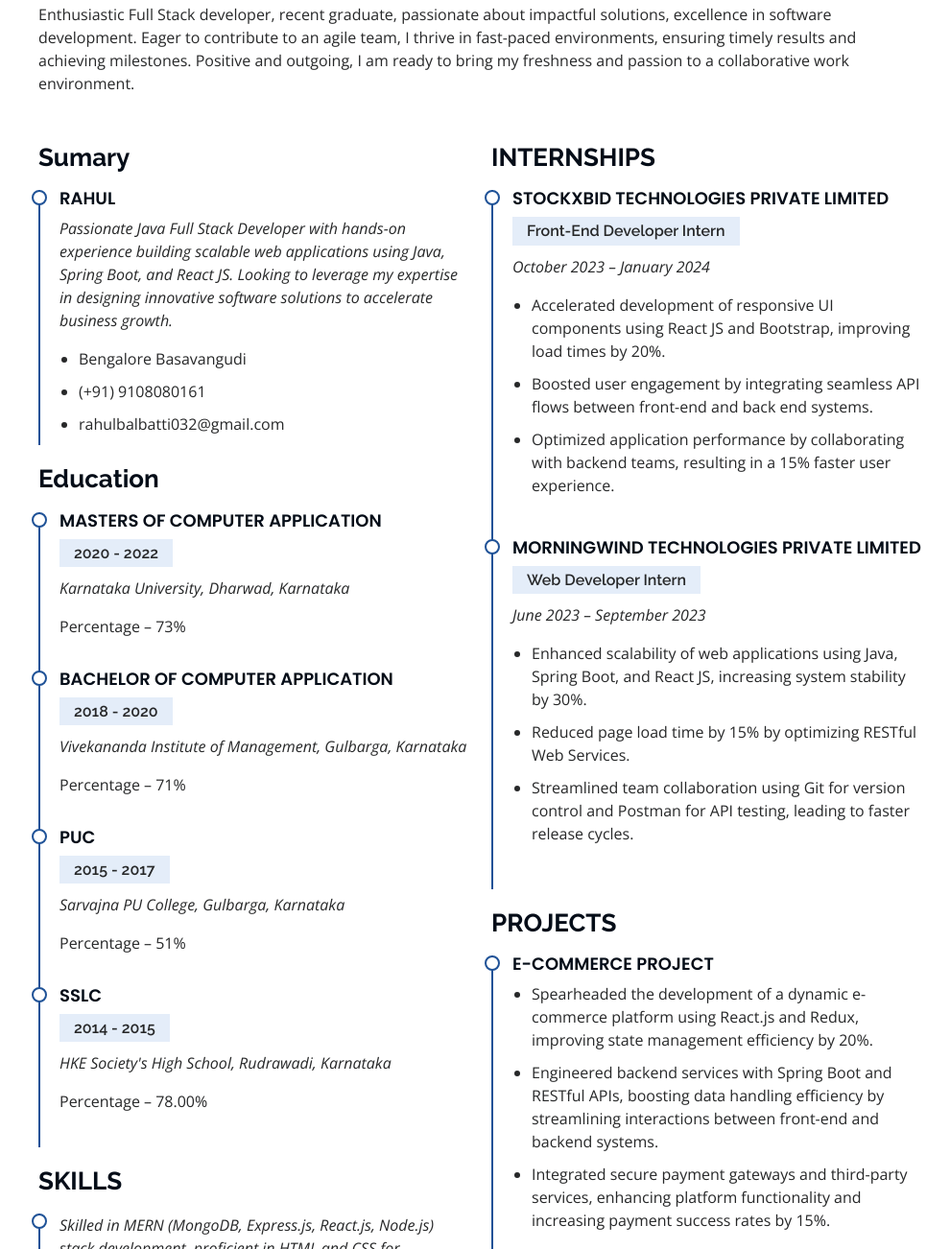
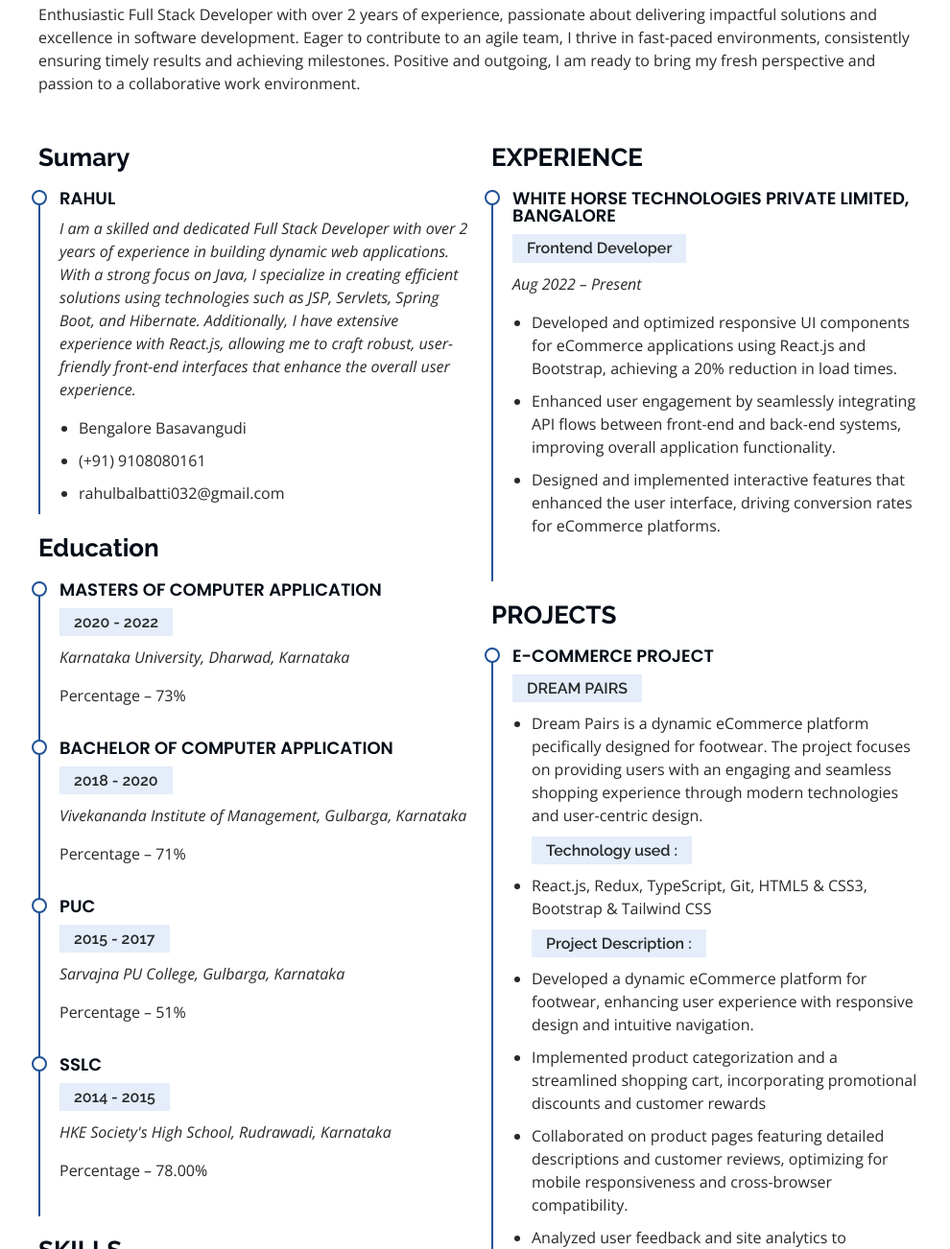
Before and after one commit to Rahul8366/portfolio, a plain HTML site: page index.html in a window 1280 px wide. Shown: the part 2136-3438 px from the top of the page at 96% size, without its empty margins (290-1280 px from the left). Drawn offline with nearby package versions, Linux system fonts and the light colour scheme.

Commit message:
update files

```diff
--- a/index.html
+++ b/index.html
@@ -100,12 +100,7 @@
 
         <div class="section-title">
           <h2>About</h2>
-          <p>Passionate Java Developer with a strong ambition to secure a rewarding
-            position in the IT industry. My goal is to contribute impactful work, leveraging
-            my Java expertise and dedication to excellence. I thrive in fast-paced
-            environments, consistently delivering results and meeting project
-            milestones. Committed to tackling challenges head-on, I am excited to bring
-            my skills and enthusiasm to a dynamic team. </p>
+          <p>Passionate MERN Stack Developer with over 2 years of experience in the IT industry. My goal is to contribute impactful work by leveraging my JavaScript expertise and dedication to excellence. I thrive in fast-paced environments, consistently delivering results and meeting project milestones. Committed to tackling challenges head-on, I am excited to bring my skills and enthusiasm to a dynamic team. </p>
         </div>
 
         <div class="row">
@@ -242,7 +237,7 @@
 
         <div class="section-title">
           <h2>Resume</h2>
-          <p>Enthusiastic Full Stack developer, recent graduate, passionate about impactful solutions, excellence in software development. Eager to contribute to an agile team, I thrive in fast-paced environments, ensuring timely results and achieving milestones. Positive and outgoing, I am ready to bring my freshness and passion to a collaborative work environment.</p>
+          <p>Enthusiastic Full Stack Developer with over 2 years of experience, passionate about delivering impactful solutions and excellence in software development. Eager to contribute to an agile team, I thrive in fast-paced environments, consistently ensuring timely results and achieving milestones. Positive and outgoing, I am ready to bring my fresh perspective and passion to a collaborative work environment.</p>
         </div>
 
         <div class="row">
@@ -250,9 +245,7 @@
             <h3 class="resume-title">Sumary</h3>
             <div class="resume-item pb-0">
               <h4>Rahul</h4>
-              <p><em>Passionate Java Full Stack Developer with hands-on experience building scalable web applications
-                using Java, Spring Boot, and React JS. Looking to leverage my expertise in designing innovative
-                software solutions to accelerate business growth. </em></p>
+              <p><em>I am a skilled and dedicated Full Stack Developer with over 2 years of experience in building dynamic web applications. With a strong focus on Java, I specialize in creating efficient solutions using technologies such as JSP, Servlets, Spring Boot, and Hibernate. Additionally, I have extensive experience with React.js, allowing me to craft robust, user-friendly front-end interfaces that enhance the overall user experience. </em></p>
               <ul>
                 <li>Bengalore Basavangudi </li>
                 <li>(+91) 9108080161</li>
@@ -295,45 +288,64 @@
             </div>
           </div>
           <div class="col-lg-6" data-aos="fade-up" data-aos-delay="100">
-            <h3 class="resume-title">INTERNSHIPS</h3>
+            <h3 class="resume-title">EXPERIENCE</h3>
             <div class="resume-item">
-              <h4>Stockxbid Technologies Private Limited </h4>
-              <h5>Front-End Developer Intern</h5>
-              <p><em>October 2023 – January 2024 </em></p>
+              <h4>White Horse Technologies Private Limited, Bangalore</h4>
+              <h5>Frontend Developer</h5>
+              <p><em>Aug 2022 – Present</em></p>
               <ul>
-                <li>Accelerated development of responsive UI components using React JS and Bootstrap,
-                  improving load times by 20%.</li>
-                <li>Boosted user engagement by integrating seamless API flows between front-end and back
-                  end systems.
+                <li>Developed and optimized responsive UI components for
+                  eCommerce applications using React.js and Bootstrap,
+                  achieving a 20% reduction in load times.
+                  </li>
+                <li>Enhanced user engagement by seamlessly integrating API
+                  flows between front-end and back-end systems, improving
+                  overall application functionality.
                 </li>
-                <li>Optimized application performance by collaborating with backend teams, resulting in a 15%
-                  faster user experience.</li>
+                <li>Designed and implemented interactive features that
+                  enhanced the user interface, driving conversion rates for
+                  eCommerce platforms.</li>
                 <!-- <li></li> -->
               </ul>
             </div>
-            <div class="resume-item">
-              <h4>Morningwind Technologies Private Limited </h4>
-              <h5>Web Developer Intern </h5>
-              <p><em>June 2023 – September 2023</em></p>
-              <ul>
-                <li>Enhanced scalability of web applications using Java, Spring Boot, and React JS, increasing
-                  system stability by 30%.</li>
-                <li>Reduced page load time by 15% by optimizing RESTful Web Services.  </li>
-                <li>Streamlined team collaboration using Git for version control and Postman for API testing,
-                  leading to faster release cycles.  </li>
+            <!-- <div class="resume-item">
+              <h4>Stockxbid Technologies Private Limited</h4>
+              <h5>Software Engineer Intern</h5> -->
+              <!-- <p><em>Jspiders Training Institute/Bengaluru, Karnataka</em></p> -->
+              <!-- <ul>
+                <li>Collaborate with cross-functional teams to design, develop, and maintain responsive and user-friendly e-commerce frontend applications.</li>
+                <li>Implement and maintain features using React.js and Redux for optimal performance and scalability. </li>
+                <li>Excellent problem-solving skills and attention to detail </li> -->
                 <!-- <li>I am committed to producing a fully functional and user-friendly web application that reflects my dedication to excellence and my eagerness to contribute to the field.</li> -->
-              </ul>
-            </div>
+              <!-- </ul> -->
+            <!-- </div> -->
             <h3 class="resume-title">PROJECTS</h3>
             <div class="resume-item">
               <h4>E-commerce Project</h4>
+              <h5> DREAM PAIRS</h5>
               <!-- <p><em>No Experion</em></p> -->
               <ul>
-                <li> Spearheaded the development of a dynamic e-commerce platform using React.js and Redux, improving state management efficiency by 20%.</li>
-                <li> Engineered backend services with Spring Boot and RESTful APIs, boosting data handling efficiency by streamlining interactions between front-end and backend systems.
+                <li> Dream Pairs is a dynamic eCommerce platform pecifically
+                  designed for footwear. The project focuses on providing
+                  users with an engaging and seamless shopping experience
+                  through modern technologies and user-centric design.</li>
+                  <h5>Technology used :</h5>
+                <li> React.js, Redux, TypeScript, Git, HTML5
+                  & CSS3, Bootstrap & Tailwind CSS
                 </li>
-                <li> 	Integrated secure payment gateways and third-party services, enhancing platform functionality and increasing payment success rates by 15%.</li>
-                <!-- <li></li> -->
+                <h5>Project Description :</h5>
+                <li> Developed a dynamic eCommerce platform for footwear,
+                  enhancing user experience with responsive design and
+                  intuitive navigation.</li>
+                <li>Implemented product categorization and a streamlined
+                  shopping cart, incorporating promotional discounts and
+                  customer rewards</li>
+                  <li> Collaborated on product pages featuring detailed
+                    descriptions and customer reviews, optimizing for mobile
+                    responsiveness and cross-browser compatibility.</li>
+                    <li>Analyzed user feedback and site analytics to continuously
+                      improve functionality and aesthetics, leading to increased
+                      customer engagement and sales.</li>
               </ul>
               <h4>Student Management System</h4>
               <!-- <p><em>No Experion</em></p> -->
@@ -370,11 +382,7 @@
 
           <div class="section-title">
             <h2>Projects</h2>
-            <p>Motivated computer science graduate with a strong understanding of
-              Java programming and a passion for software development. Seeking an
-              entry-level Java developer position to apply my knowledge and skills in
-              a professional setting and contribute to the development of innovative
-              solutions.</p>
+             <p>Motivated computer science graduate with a strong understanding of JavaScript and a passion for software development. Seeking an entry-level MERN stack developer position to apply my knowledge and skills in a professional setting and contribute to the development of innovative solutions.</p>
           </div>
 
           <div class="row no-gutters">
```
Also changed, not shown: 1 other file.
